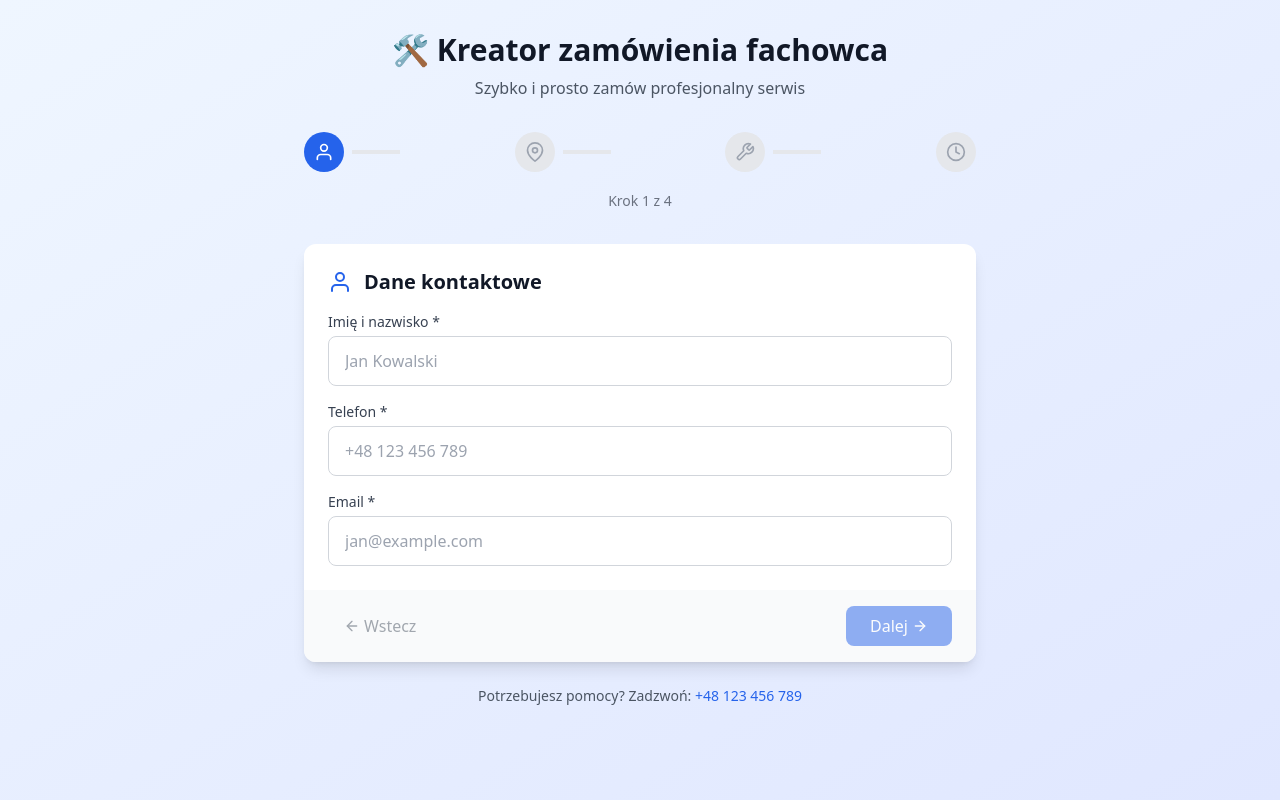
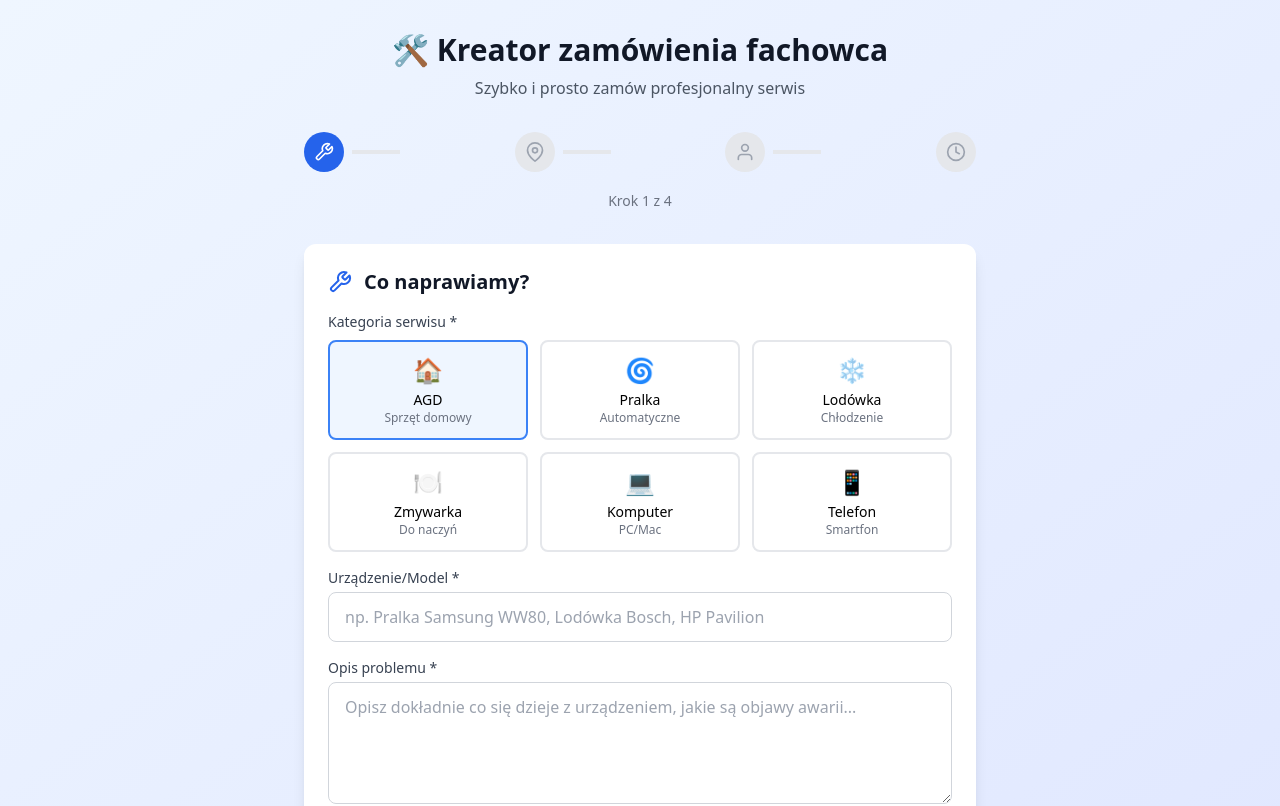
Before and after one commit to mkagd/technik, a Next.js app: page /rezerwacja in a window 1280 px wide. Shown: the top 806 px of the page. Built offline with nearby package versions, Linux system fonts and the light colour scheme.

Commit message:
Reorder steps: 1. What to repair, 2. Address, 3. Contact info

```diff
--- a/pages/rezerwacja.js
+++ b/pages/rezerwacja.js
@@ -91,9 +91,9 @@ export default function Rezerwacja() {
 
     const getStepIcon = (step) => {
         switch (step) {
-            case 1: return <FiUser className="w-5 h-5" />;
+            case 1: return <FiTool className="w-5 h-5" />;
             case 2: return <FiMapPin className="w-5 h-5" />;
-            case 3: return <FiTool className="w-5 h-5" />;
+            case 3: return <FiUser className="w-5 h-5" />;
             case 4: return <FiClock className="w-5 h-5" />;
             default: return null;
         }
@@ -101,9 +101,9 @@ export default function Rezerwacja() {
 
     const isStepValid = (step) => {
         switch (step) {
-            case 1: return formData.name && formData.phone; // email nie jest wymagany
-            case 2: return formData.fullAddress || (formData.city && formData.street);
-            case 3: return formData.category && formData.device && formData.problem;
+            case 1: return formData.category && formData.device && formData.problem; // Co naprawiamy
+            case 2: return formData.fullAddress || (formData.city && formData.street); // Gdzie
+            case 3: return formData.name && formData.phone; // Dane kontaktowe (email opcjonalny)
             case 4: return true; // availability is optional
             default: return false;
         }
@@ -152,12 +152,12 @@ export default function Rezerwacja() {
                 {/* Form Content */}
                 <div className="bg-white rounded-xl shadow-lg overflow-hidden">
                     <form onSubmit={handleSubmit}>
-                        {/* Step 1: Dane osobowe */}
-                        {currentStep === 1 && (
+                        {/* Step 3: Dane kontaktowe */}
+                        {currentStep === 3 && (
                             <div className="p-6">
                                 <div className="flex items-center mb-4">
                                     <FiUser className="w-6 h-6 text-blue-600 mr-3" />
-                                    <h2 className="text-xl font-semibold text-gray-900">Dane kontaktowe</h2>
+                                    <h2 className="text-xl font-semibold text-gray-900">Twoje dane kontaktowe</h2>
                                 </div>
 
                                 <div className="space-y-4">
@@ -276,12 +276,12 @@ export default function Rezerwacja() {
                             </div>
                         )}
 
-                        {/* Step 3: Serwis */}
-                        {currentStep === 3 && (
+                        {/* Step 1: Serwis */}
+                        {currentStep === 1 && (
                             <div className="p-6">
                                 <div className="flex items-center mb-4">
                                     <FiTool className="w-6 h-6 text-blue-600 mr-3" />
-                                    <h2 className="text-xl font-semibold text-gray-900">Szczegóły serwisu</h2>
+                                    <h2 className="text-xl font-semibold text-gray-900">Co naprawiamy?</h2>
                                 </div>
 
                                 <div className="space-y-4">
```
